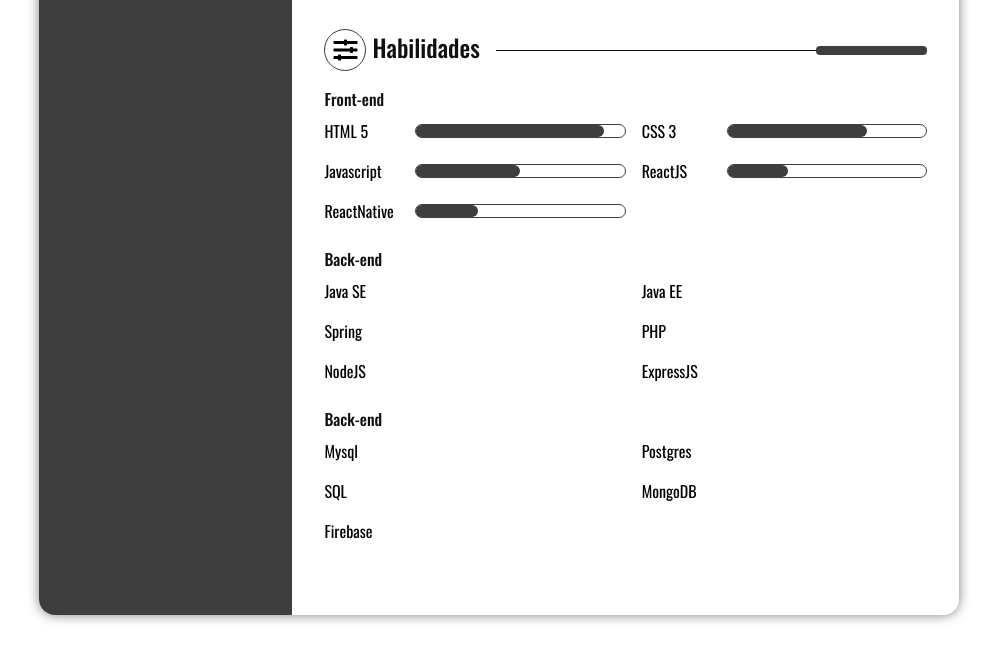
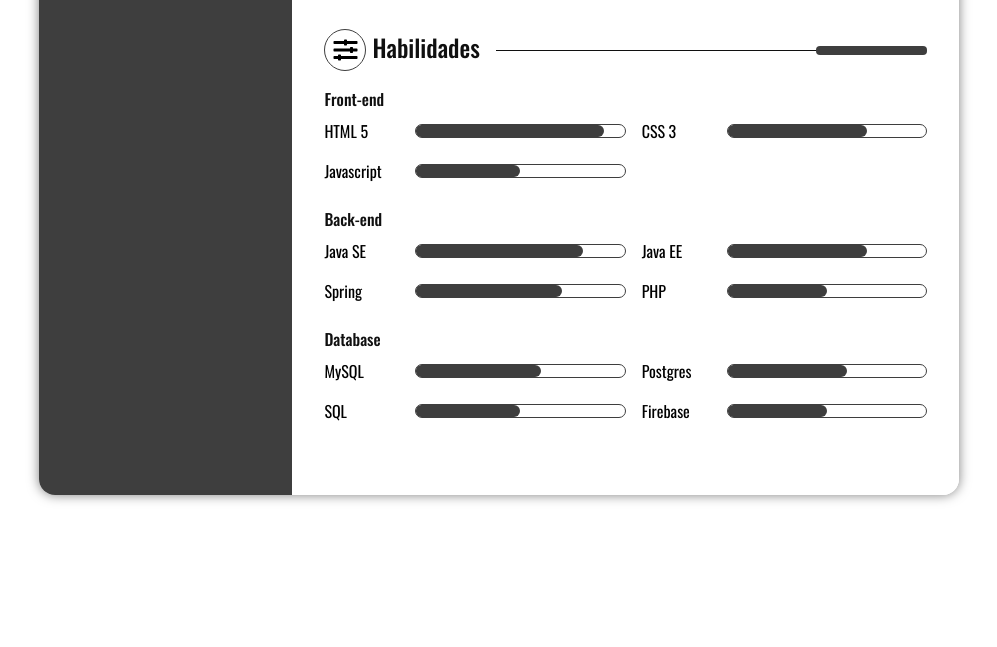
Before and after one commit to WillianMendes/WillianMendes.github.io, a plain HTML site: page index.html in a window 1280 px wide. Shown: the part 798-1445 px from the top of the page, without its empty margins (141-1138 px from the left). After the commit the page ends 1325 px from the top, so only its background shows below. Drawn offline with nearby package versions, Linux system fonts and the light colour scheme.

Commit message:
Update education section

```diff
--- a/index.html
+++ b/index.html
@@ -199,7 +199,7 @@
             </div>
             <div class="education-item">
                 <h4>Trybe - Curso Livre</h4>
-                <p class="education-date">2021-2022</p>
+                <p class="education-date">Full Stack Web Developer (2021-2022)</p>
                 <p class="paragraph">
                     A Trybe é uma escola para pessoas que querem construir uma carreira de sucesso em tecnologia e que
                     se compromete integralmente com seus estudantes, pois as pessoas só pagam quando conseguirem um bom
@@ -214,7 +214,7 @@
             </div>
             <div class="education-item">
                 <h4>Estácio de Sá - Bacharelado</h4>
-                <p class="education-date">2016-2019</p>
+                <p class="education-date">Sistemas de Informação (2016-2019)</p>
                 <p class="paragraph">
                     O curso de Sistemas da Informação, com duração de 4 anos (8 períodos), apresenta aos nossos alunos,
                     disciplinas como Matemática, Cálculo Diferencial e Algoritmos para o melhor entendimento das teorias
@@ -263,48 +263,86 @@
                             </div>
                         </div>
                     </li>
+                </ul>
+            </div>
+            <div class="back-skills">
+                <h4>Back-end</h4>
+                <ul>
                     <li>
-                        <span>ReactJS</span>
+                        <span>Java SE</span>
                         <div class="skill-bar">
                             <div class="base-bar">
-                                <div class="fill-bar fill-30"></div>
+                                <div class="fill-bar fill-80"></div>
                             </div>
                         </div>
                     </li>
                     <li>
-                        <span>ReactNative</span>
+                        <span>Java EE</span>
                         <div class="skill-bar">
                             <div class="base-bar">
-                                <div class="fill-bar fill-30"></div>
+                                <div class="fill-bar fill-70"></div>
+                            </div>
+                        </div>
+                    </li>
+                    <li>
+                        <span>Spring</span>
+                        <div class="skill-bar">
+                            <div class="base-bar">
+                                <div class="fill-bar fill-70"></div>
+                            </div>
+                        </div>
+                    </li>
+                    <li>
+                        <span>PHP</span>
+                        <div class="skill-bar">
+                            <div class="base-bar">
+                                <div class="fill-bar fill-50"></div>
                             </div>
                         </div>
                     </li>
                 </ul>
             </div>
-            <div class="back-skills">
-                <h4>Back-end</h4>
+            <div class="database-skills">
+                <h4>Database</h4>
                 <ul>
-                    <li>Java SE</li>
-                    <li>Java EE</li>
-                    <li>Spring</li>
-                    <li>PHP</li>
-                    <li>NodeJS</li>
-                    <li>ExpressJS</li>
-                </ul>
-            </div>
-            <div class="database-skills">
-                <h4>Back-end</h4>
-                <ul>
-                    <li>Mysql</li>
-                    <li>Postgres</li>
-                    <li>SQL</li>
-                    <li>MongoDB</li>
-                    <li>Firebase</li>
+                    <li>
+                        <span>MySQL</span>
+                        <div class="skill-bar">
+                            <div class="base-bar">
+                                <div class="fill-bar fill-60"></div>
+                            </div>
+                        </div>
+                    </li>
+                    <li>
+                        <span>Postgres</span>
+                        <div class="skill-bar">
+                            <div class="base-bar">
+                                <div class="fill-bar fill-60"></div>
+                            </div>
+                        </div>
+                    </li>
+                    <li>
+                        <span>SQL</span>
+                        <div class="skill-bar">
+                            <div class="base-bar">
+                                <div class="fill-bar fill-50"></div>
+                            </div>
+                        </div>
+                    </li>
+                    <li>
+                        <span>Firebase</span>
+                        <div class="skill-bar">
+                            <div class="base-bar">
+                                <div class="fill-bar fill-50"></div>
+                            </div>
+                        </div>
+                    </li>
                 </ul>
             </div>
         </div>
 
     </section>
+
 </main>
 </body>
 </html>
```
